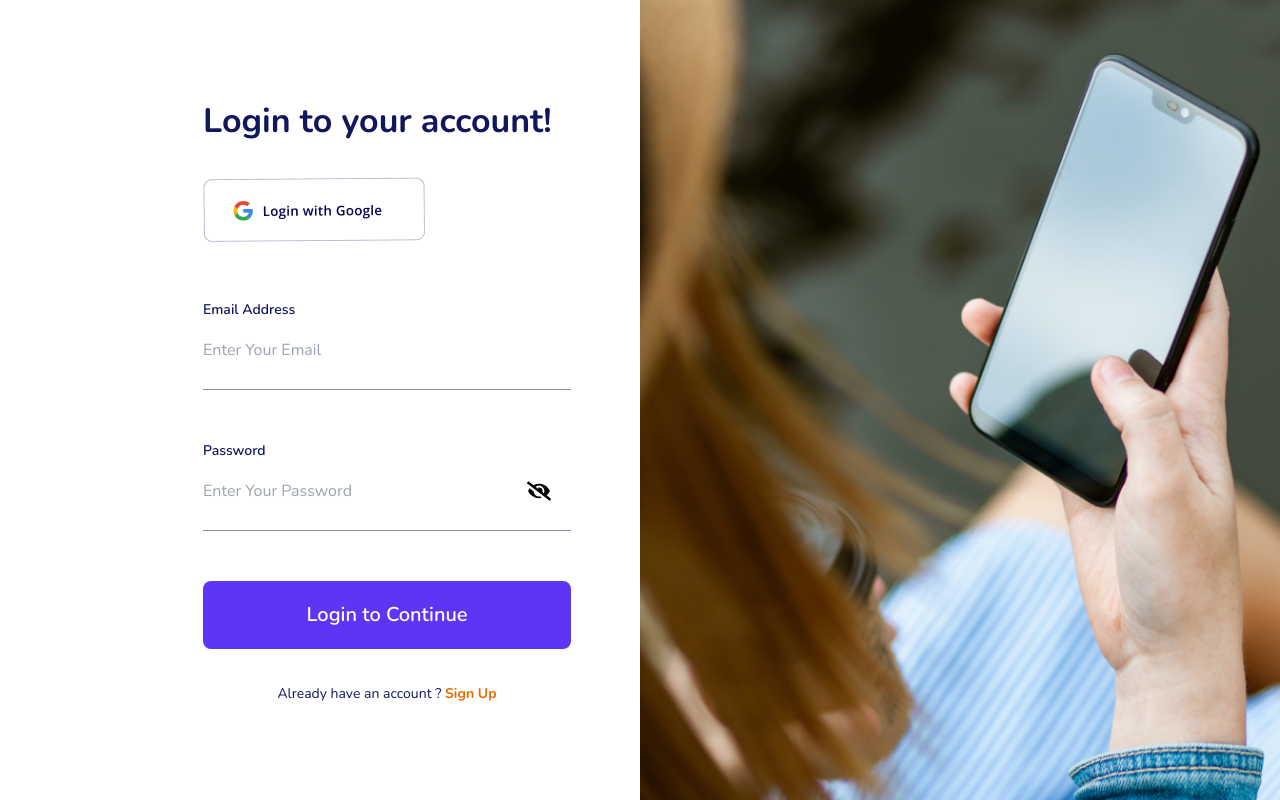
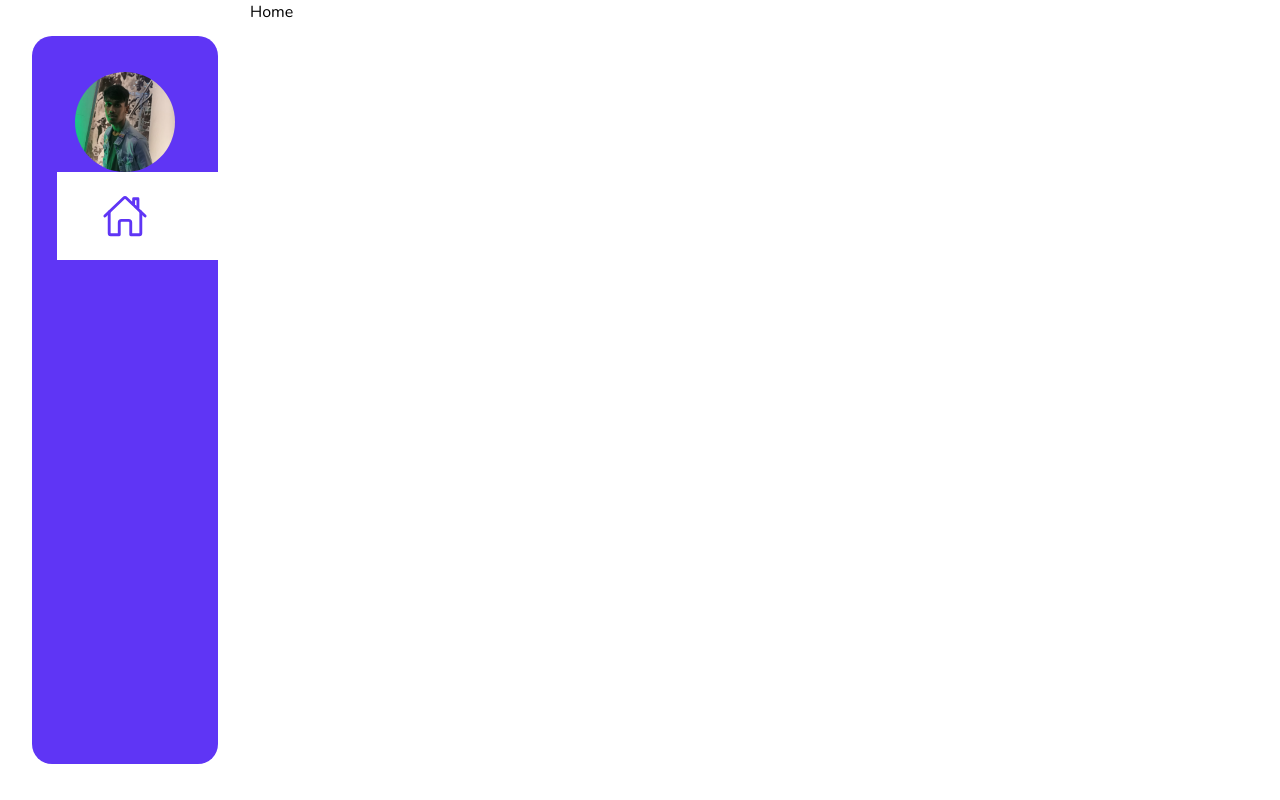
Before and after one commit to rajibulislam60/chattingApp, a React (Vite) app: page / in a window 1280 px wide. Built offline with nearby package versions, Linux system fonts and the light colour scheme.

Commit message:
start sidebar work

```diff
--- a/src/App.jsx
+++ b/src/App.jsx
@@ -1,18 +1,25 @@
 import React from "react";
-import { createBrowserRouter, RouterProvider } from "react-router-dom";
+import {
+  createRoutesFromElements,
+  createBrowserRouter,
+  Route,
+  RouterProvider,
+} from "react-router-dom";
 import SignUp from "./pages/SignUp";
 import SignIn from "./pages/SignIn";
+import Home from "./pages/Home";
+import RootLayout from "./layout/RootLayout";
 
-const router = createBrowserRouter([
-  {
-    path: "/signup",
-    element: <SignUp />,
-  },
-  {
-    path: "/",
-    element: <SignIn />,
-  },
-]);
+const router = createBrowserRouter(
+  createRoutesFromElements(
+    <>
+      <Route path="/signin" element={<SignIn />}></Route>
+      <Route path="/" element={<RootLayout />}>
+        <Route index element={<Home />}></Route>
+      </Route>
+    </>
+  )
+);
 
 const App = () => {
   return <RouterProvider router={router} />;
--- /dev/null
+++ b/src/components/Sidebar.jsx
@@ -0,0 +1,25 @@
+import React from 'react';
+import ProfileImage from "../assets/profile.jpg";
+import { IoHomeOutline } from "react-icons/io5";
+
+const Sidebar = () => {
+  return (
+    <div className=" h-screen px-8 py-9 ">
+      <div className="w-[186px] h-full bg-primary rounded-[20px] text-center">
+        <div className="mx-auto pt-9">
+          <img
+            className="w-[100px] h-[100px] rounded-full  inline-block"
+            src={ProfileImage}
+            alt="profile Image"
+          />
+        </div>
+        <div className="w-full h-[88px] relative ">
+          <div className="w-[161px] h-[88px] bg-white ml-auto flex items-center"></div>
+          <IoHomeOutline className="text-[46px] w-full mx-auto absolute top-2/4 translate-y-[-50%] text-primary" />
+        </div>
+      </div>
+    </div>
+  );
+}
+
+export default Sidebar
--- /dev/null
+++ b/src/layout/RootLayout.jsx
@@ -0,0 +1,14 @@
+import React from "react";
+import { Outlet } from "react-router-dom";
+import Sidebar from "../components/Sidebar";
+
+const RootLayout = () => {
+  return (
+    <div className="flex">
+      <Sidebar />
+      <Outlet />
+    </div>
+  );
+};
+
+export default RootLayout;
--- /dev/null
+++ b/src/pages/Home.jsx
@@ -0,0 +1,9 @@
+import React from 'react'
+
+const Home = () => {
+  return (
+    <div>Home</div>
+  )
+}
+
+export default Home
```
Also changed, not shown: src/assets/profile.jpg (added).
